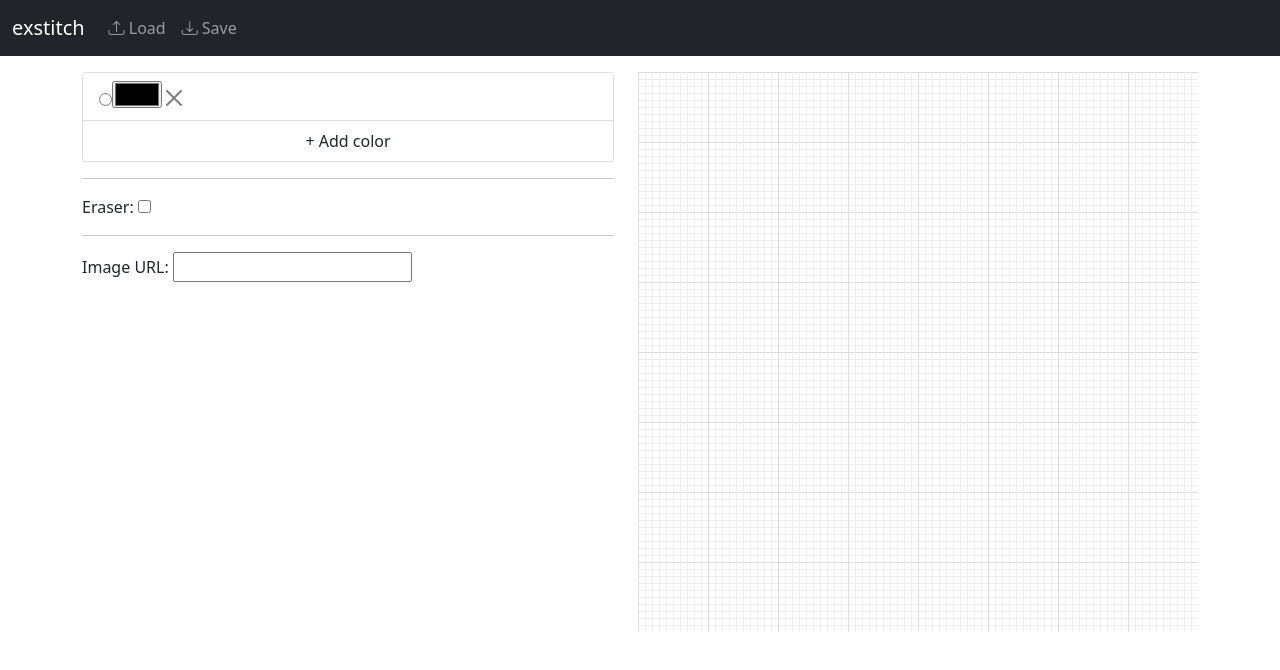
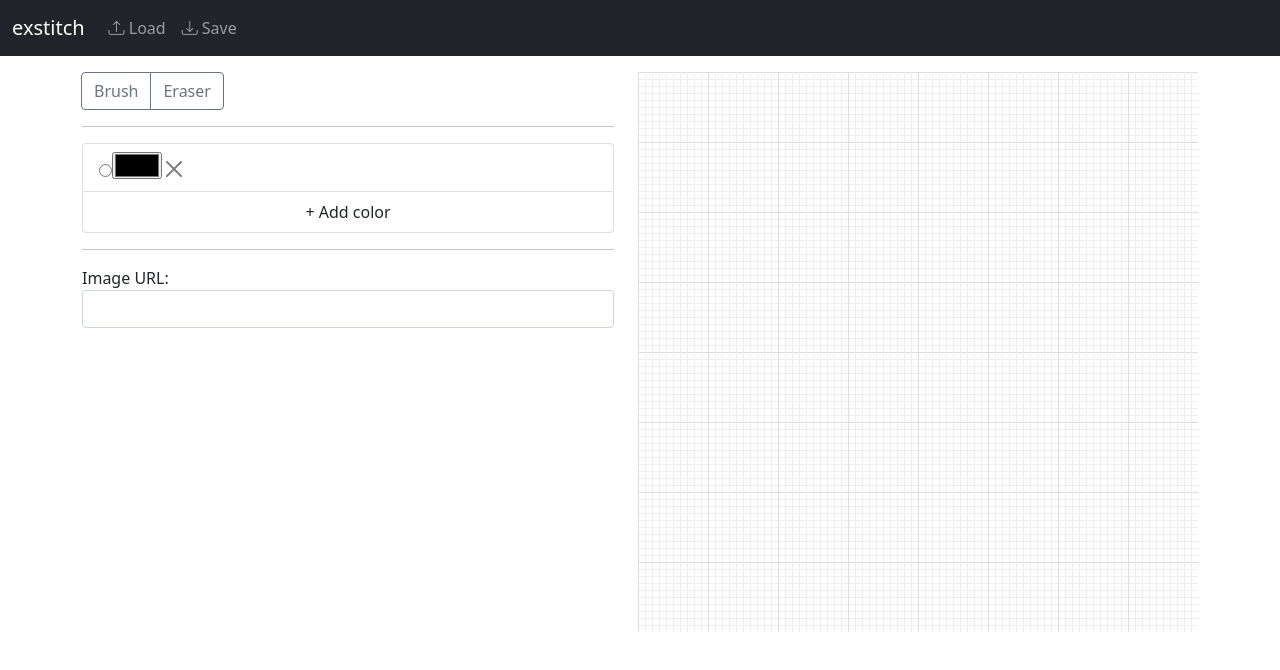
Before and after one commit to monman53/exstitch, a React (Create React App) app: page / in a window 1280 px wide. Shown: the top 670 px of the page. Built offline with nearby package versions, Linux system fonts and the light colour scheme.

Commit message:
Brush and Eraser buttons

```diff
--- a/src/Editor.tsx
+++ b/src/Editor.tsx
@@ -11,6 +11,7 @@ interface State {
   imageURL: string,
   image: HTMLImageElement,
   eraserEnabled: boolean,
+  brushType: number, // TODO: Use enum
   color: {
     key: number, value: string
   }[],
@@ -58,6 +59,7 @@ function Editor() {
     imageURL: imageURL,
     image: image,
     eraserEnabled: false,
+    brushType: 1,
     color: [{ key: 0, value: "#000000" }],
     colorSelected: 0,
     colorIdCounter: 1,
@@ -117,14 +119,14 @@ function Editor() {
     const j = Math.floor(x / state.dw);
 
     let next_state = -1;
-    if (!state.eraserEnabled) {
+    if (state.brushType === 1) {
       next_state = state.colorSelected;
     }
 
     // Ignore when selected color is no longer existed.
     const color = state.color;
     //TODO: Optimize here
-    const array_idx = state.color.findIndex(e => e.key === state.colorSelected);
+    const array_idx = color.findIndex(e => e.key === state.colorSelected);
     if (array_idx === -1) {
       return;
     }
@@ -152,6 +154,12 @@ function Editor() {
         color[array_idx].value = new_color;
         setState({ ...state, color: color, colorSelected: idx })
       }
+    }
+  };
+
+  const handleBrushTypeChange = (type: number) => {
+    return () => {
+      setState({ ...state, brushType: type })
     }
   };
 
@@ -259,6 +267,17 @@ function Editor() {
 
           {/* Palette */}
           <div className="col">
+            {/* Brush type */}
+            <div className="btn-group" role="group">
+              <input type="radio" className="btn-check" name="btnradio" id="btnradio1" onClick={handleBrushTypeChange(1)} />
+              <label className="btn btn-outline-secondary" htmlFor="btnradio1">Brush</label>
+
+              <input type="radio" className="btn-check" name="btnradio" id="btnradio2" onClick={handleBrushTypeChange(0)} />
+              <label className="btn btn-outline-secondary" htmlFor="btnradio2">Eraser</label>
+            </div>
+            <hr />
+
+            {/* Color palette */}
             <div className="list-group">
               {state.color.map((c) => {
                 const key = c.key;
@@ -274,9 +293,9 @@ function Editor() {
               <button className="list-group-item" onClick={handleAddColor}>+ Add color</button>
             </div>
             <hr />
-            Eraser: <input type="checkbox" checked={state.eraserEnabled} onChange={handleEraserChange} />
-            <hr />
-            Image URL: <input type="text" value={state.imageURL} onChange={handleImageURLChange} />
+
+            {/* Image URL */}
+            Image URL: <input className="form-control" type="text" value={state.imageURL} onChange={handleImageURLChange} />
           </div>
 
           {/* Canvases */}
```
